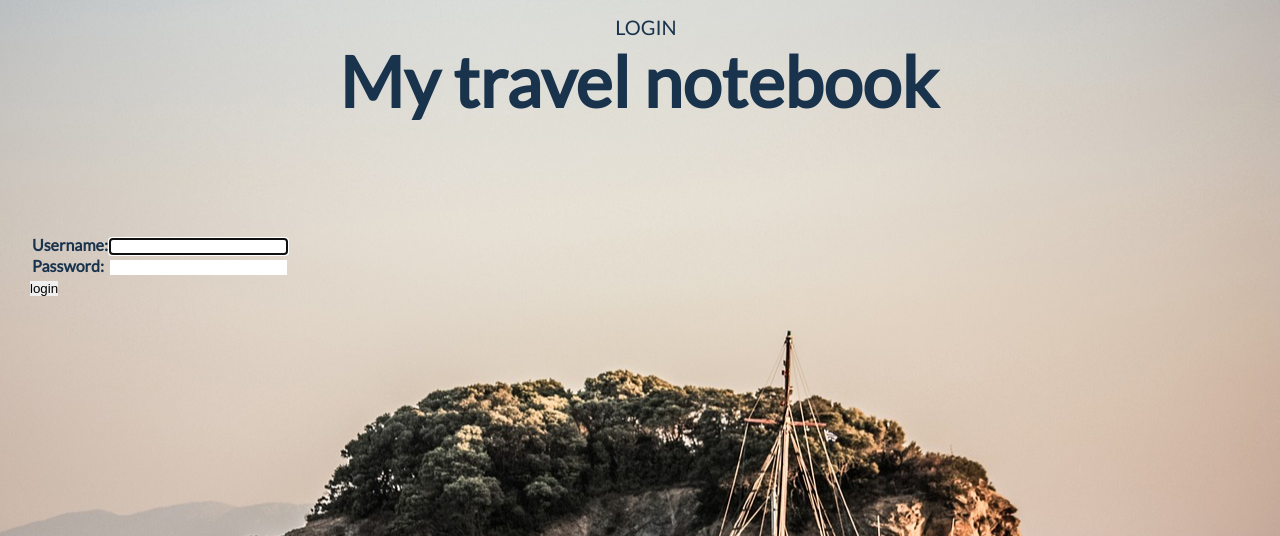
After one commit to magbo/TravelNotebook, a Django app: page /accounts/login/ in a window 1280 px wide. The commit adds this page. Shown: the top 536 px of the page. Run offline with Django 3.2, Linux system fonts and the light colour scheme.

Commit message:
Add user to Trip model, login functionality and login_required decorator

```diff
--- a/main/models.py
+++ b/main/models.py
@@ -1,5 +1,6 @@
 from django.db import models
 from django.utils import timezone
+from django.contrib.auth.models import User
 
 
 class Trip(models.Model):
@@ -9,6 +10,7 @@ class Trip(models.Model):
     date_end = models.DateField(blank=True, null=True)
     country = models.CharField(max_length=30)
     created_date = models.DateTimeField(default=timezone.now)
+    owner = models.ForeignKey(User)
 
     def __str__(self):
         return self.title
--- a/main/static/css/main/style.css
+++ b/main/static/css/main/style.css
@@ -99,15 +99,12 @@ label {
 .page-header {
   padding: 0  3px    70px     0;
   color: #19334d;
-}
-
-.nav {
-  padding-right: 20px;
   text-align: center;
 }
 
-.nav li {
+.top-menu {
   font-size: 20px;
+  margin-left: 15px;
 }
 
 .trip{
--- a/main/templates/main/base.html
+++ b/main/templates/main/base.html
@@ -11,15 +11,18 @@
 <body>
     <div class="page-header">
         <div>
+         {% if user.is_authenticated %}
+            <p class="top-menu">Hello {{ user.username }}! (<a href="{% url 'django.contrib.auth.views.logout' %}">Log out</a>)</p>
+        {% else %}
+            <a href="{% url 'django.contrib.auth.views.login' %}" class="top-menu">LOGIN</a>
+        {% endif %}
             <h1><a href="{% url 'main:index' %}">My travel notebook</a></h1>
-        </div>
-        <div class="nav">
-            <ul>
-                <li><a href="{% url 'main:trips_show' %}">Show trips</a></li>
-                <li><a href="{% url 'main:trip_new' %}">Add new trip</a></li>
-                <li><a href="{% url 'main:post_new' %}">Add new post</a></li>
-                <li><a href="{% url 'main:tags_show' %}">Tags</a></li>
-            </ul>
+        {% if user.is_authenticated %}
+            <a href="{% url 'main:trips_show' %}" class="top-menu">Show trips</a>
+            <a href="{% url 'main:trip_new' %}" class="top-menu">Add new trip</a>
+            <a href="{% url 'main:post_new' %}"class="top-menu">Add new post</a>
+            <a href="{% url 'main:tags_show' %}"class="top-menu">Tags</a>
+        {% endif %}
         </div>
     </div>
     <div class="main-content">
--- /dev/null
+++ b/main/templates/registration/login.html
@@ -0,0 +1,26 @@
+{% extends 'main/base.html' %}
+
+{% block main-content %}
+
+{% if form.errors %}
+	<p>Your username and password didn't match. Please try again.</p>
+{% endif %}
+
+<form method="post" action="{% url 'django.contrib.auth.views.login' %}">
+{% csrf_token %}
+<table>
+<tr>
+    <td>{{ form.username.label_tag }}</td>
+    <td>{{ form.username }}</td>
+</tr>
+<tr>
+    <td>{{ form.password.label_tag }}</td>
+    <td>{{ form.password }}</td>
+</tr>
+</table>
+
+<input type="submit" value="login" />
+<input type="hidden" name="next" value="{{ next }}" />
+</form>
+
+{% endblock %}
--- a/mysite/settings.py
+++ b/mysite/settings.py
@@ -101,6 +101,7 @@ AUTH_PASSWORD_VALIDATORS = [
     },
 ]
 
+LOGIN_REDIRECT_URL = '/'
 
 # Internationalization
 # https://docs.djangoproject.com/en/1.9/topics/i18n/
--- a/mysite/urls.py
+++ b/mysite/urls.py
@@ -17,8 +17,12 @@ Including another URLconf
 
 from django.conf.urls import include, url
 from django.contrib import admin
+from django.contrib.auth import views
 
 urlpatterns = [
     url(r'^', include('main.urls')),
     url(r'^admin/', include(admin.site.urls)),
+    url(r'^accounts/login/$', 'django.contrib.auth.views.login'),
+    url(r'^accounts/logout/$', 'django.contrib.auth.views.logout', {'next_page': '/'}),
+    #url('^', include('django.contrib.auth.urls')),
 ]
```
Also changed, not shown: main/forms.py (+9 -1 lines), main/views.py (+17 -13 lines), db.sqlite3, main/migrations/0009_trip_owner.py (added), 1 other file.
